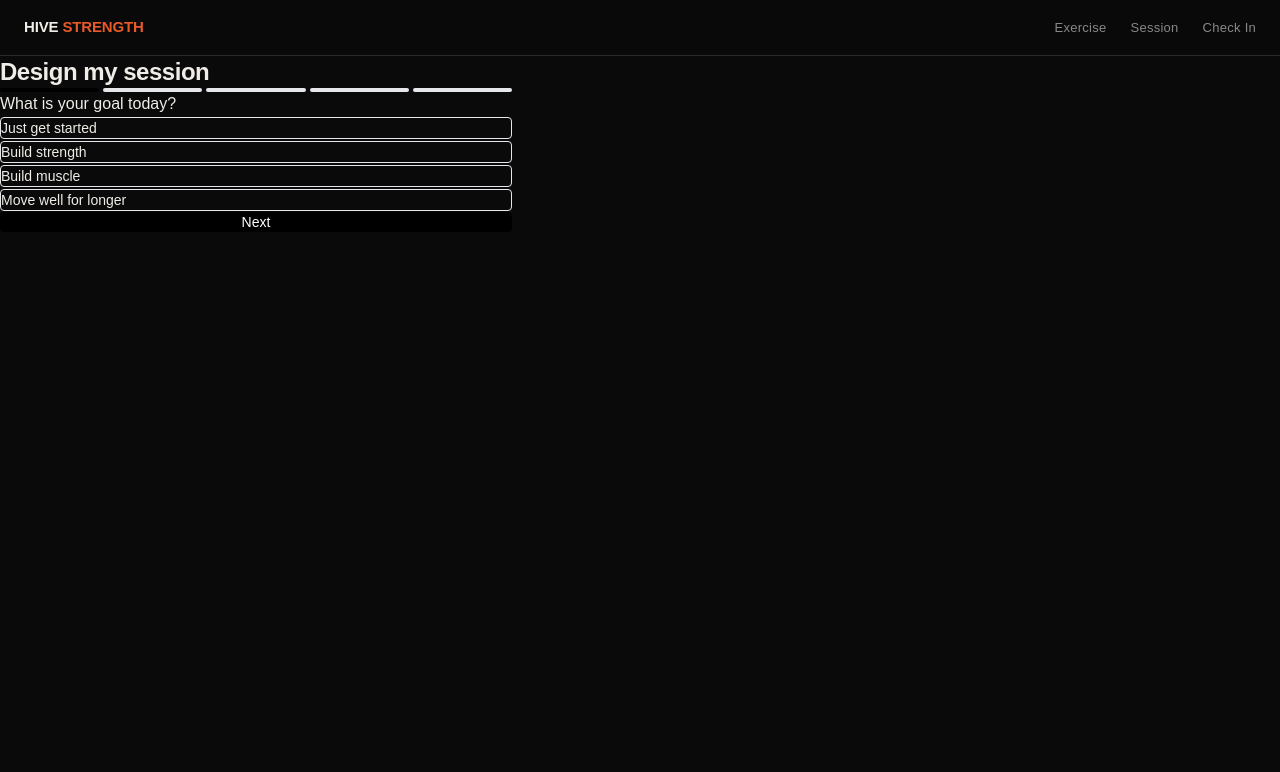
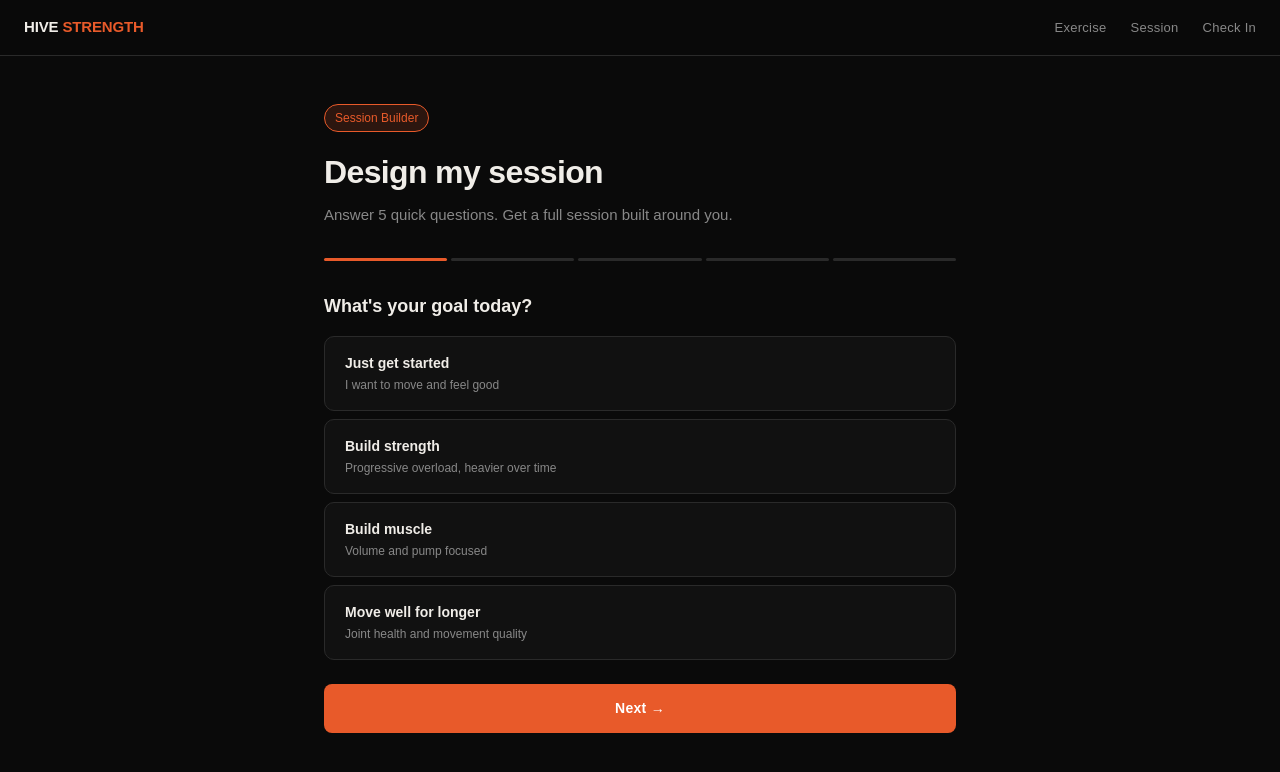
Before and after one commit to saggarsonny-boop/hive-strength-mastery, a Next.js app: page /session in a window 1280 px wide. Shown: the top 772 px of the page. Built offline with nearby package versions, Linux system fonts and the light colour scheme.

Commit message:
redesign: session page dark theme

```diff
--- a/app/session/page.tsx
+++ b/app/session/page.tsx
@@ -61,37 +61,63 @@ export default function SessionPage() {
   if (result) {
     return (
       <LayoutShell>
-        <div className="max-w-lg mx-auto px-4 py-8 space-y-6">
-          <h2 className="text-2xl font-bold">Your Session</h2>
-          <p className="text-gray-500">{result.durationMinutes} min · Focus: {result.techniqueFocus}</p>
-          <section>
-            <p className="font-semibold mb-2">Warm-up</p>
-            <ul className="space-y-1 text-sm">
-              {result.warmUp.map((w, i) => <li key={i}>{w}</li>)}
-            </ul>
-          </section>
-          <section>
-            <p className="font-semibold mb-2">Exercises</p>
-            <div className="space-y-4">
-              {result.exercises.map((ex, i) => (
-                <div key={i} className="border rounded p-3 space-y-1">
-                  <p className="font-medium">{ex.name}</p>
-                  <p className="text-sm text-gray-600">{ex.sets} sets · {ex.repsOrDuration}{ex.rpe ? ` · ${ex.rpe}` : ""}</p>
-                  <p className="text-sm">{ex.techniqueNote}</p>
-                  {ex.alternative && (
-                    <p className="text-xs text-gray-400">If this hurts: {ex.alternative}</p>
-                  )}
+        <div style={{ maxWidth: "680px", margin: "0 auto", padding: "48px 24px" }}>
+          <div style={{ marginBottom: "24px" }}>
+            <span className="tag tag-accent" style={{ marginBottom: "12px", display: "inline-block" }}>Your Session</span>
+            <h2 style={{ fontSize: "32px", marginBottom: "8px" }}>{result.goal}</h2>
+            <p style={{ color: "var(--text-secondary)", fontSize: "14px" }}>{result.durationMinutes} min · Focus: {result.techniqueFocus}</p>
+          </div>
+
+          {/* Pattern coverage */}
+          <div style={{ display: "flex", gap: "8px", flexWrap: "wrap", marginBottom: "24px" }}>
+            {result.patternsCovered.map((p) => (
+              <span key={p} className="tag tag-amber">{p}</span>
+            ))}
+          </div>
+
+          {/* Warm up */}
+          <div className="card" style={{ marginBottom: "16px" }}>
+            <h4 style={{ fontSize: "13px", letterSpacing: "0.1em", color: "var(--text-muted)", marginBottom: "16px", fontFamily: "Syne, sans-serif" }}>WARM UP</h4>
+            <div style={{ display: "flex", flexDirection: "column", gap: "8px" }}>
+              {result.warmUp.map((w, i) => (
+                <div key={i} style={{ display: "flex", gap: "12px", alignItems: "flex-start" }}>
+                  <span style={{ color: "var(--accent-amber)", fontFamily: "Syne, sans-serif", fontWeight: 700, fontSize: "13px", minWidth: "20px" }}>{i + 1}</span>
+                  <p style={{ fontSize: "14px", color: "var(--text-secondary)", lineHeight: 1.5 }}>{w}</p>
                 </div>
               ))}
             </div>
-          </section>
+          </div>
+
+          {/* Exercises */}
+          <div style={{ display: "flex", flexDirection: "column", gap: "12px", marginBottom: "16px" }}>
+            {result.exercises.map((ex, i) => (
+              <div key={i} className="card">
+                <div style={{ display: "flex", justifyContent: "space-between", alignItems: "flex-start", marginBottom: "8px" }}>
+                  <h4 style={{ fontFamily: "Syne, sans-serif", fontSize: "16px", fontWeight: 700 }}>{ex.name}</h4>
+                  <div style={{ display: "flex", gap: "6px", flexWrap: "wrap", justifyContent: "flex-end" }}>
+                    <span className="tag">{ex.sets} sets</span>
+                    <span className="tag">{ex.repsOrDuration}</span>
+                    {ex.rpe && <span className="tag tag-accent">{ex.rpe}</span>}
+                  </div>
+                </div>
+                <p style={{ fontSize: "13px", color: "var(--text-secondary)", lineHeight: 1.5, marginBottom: ex.alternative ? "8px" : "0" }}>{ex.techniqueNote}</p>
+                {ex.alternative && (
+                  <p style={{ fontSize: "12px", color: "var(--text-muted)", paddingTop: "8px", borderTop: "1px solid var(--border)" }}>
+                    If this hurts: {ex.alternative}
+                  </p>
+                )}
+              </div>
+            ))}
+          </div>
+
+          {/* Notes */}
           {result.notes && (
-            <section>
-              <p className="text-sm text-gray-500">{result.notes}</p>
-            </section>
+            <div className="card" style={{ marginBottom: "16px", borderColor: "rgba(74,158,255,0.2)", background: "rgba(74,158,255,0.05)" }}>
+              <p style={{ fontSize: "13px", color: "var(--text-secondary)", lineHeight: 1.6 }}>{result.notes}</p>
+            </div>
           )}
-          <button onClick={() => { setResult(null); setStep("goal"); }}
-            className="bg-white border border-gray-300 text-black px-4 py-3 rounded font-medium text-sm hover:bg-gray-50 w-full">
+
+          <button onClick={() => { setResult(null); setStep("goal"); }} className="btn-secondary">
             Build another session
           </button>
         </div>
@@ -101,102 +127,148 @@ export default function SessionPage() {
 
   return (
     <LayoutShell>
-      <div className="max-w-lg mx-auto px-4 py-8 space-y-6">
-        <h2 className="text-2xl font-bold">Design my session</h2>
-        <div className="flex gap-1">
+      <div style={{ maxWidth: "680px", margin: "0 auto", padding: "48px 24px" }}>
+        <div style={{ marginBottom: "32px" }}>
+          <span className="tag tag-accent" style={{ marginBottom: "16px", display: "inline-block" }}>Session Builder</span>
+          <h2 style={{ fontSize: "32px", marginBottom: "8px" }}>Design my session</h2>
+          <p style={{ color: "var(--text-secondary)", fontSize: "15px" }}>Answer 5 quick questions. Get a full session built around you.</p>
+        </div>
+
+        {/* Progress */}
+        <div style={{ display: "flex", gap: "4px", marginBottom: "32px" }}>
           {STEPS.map((s, i) => (
-            <div key={s} className={`h-1 flex-1 rounded ${i <= stepIndex ? "bg-black" : "bg-gray-200"}`} />
+            <div key={s} style={{
+              flex: 1,
+              height: "3px",
+              borderRadius: "2px",
+              background: i <= stepIndex ? "var(--accent)" : "var(--border)",
+              transition: "background 0.3s",
+            }} />
           ))}
         </div>
+
         {step === "goal" && (
-          <div className="space-y-3">
-            <p className="font-medium">What is your goal today?</p>
+          <div style={{ display: "flex", flexDirection: "column", gap: "8px" }}>
+            <p style={{ fontFamily: "Syne, sans-serif", fontWeight: 600, fontSize: "18px", marginBottom: "8px" }}>What's your goal today?</p>
             {[
-              { id: "just_get_started", label: "Just get started" },
-              { id: "strength", label: "Build strength" },
-              { id: "hypertrophy", label: "Build muscle" },
-              { id: "longevity", label: "Move well for longer" },
+              { id: "just_get_started", label: "Just get started", desc: "I want to move and feel good" },
+              { id: "strength", label: "Build strength", desc: "Progressive overload, heavier over time" },
+              { id: "hypertrophy", label: "Build muscle", desc: "Volume and pump focused" },
+              { id: "longevity", label: "Move well for longer", desc: "Joint health and movement quality" },
             ].map((o) => (
-              <button key={o.id} onClick={() => update("primaryGoal", o.id)}
-                className={`w-full text-left px-4 py-3 rounded border text-sm ${form.primaryGoal === o.id ? "border-black font-medium" : "border-gray-200"}`}>
-                {o.label}
+              <button key={o.id} onClick={() => update("primaryGoal", o.id)} style={{
+                textAlign: "left",
+                padding: "16px 20px",
+                borderRadius: "10px",
+                border: `1px solid ${form.primaryGoal === o.id ? "var(--accent)" : "var(--border)"}`,
+                background: form.primaryGoal === o.id ? "var(--accent-soft)" : "var(--bg-card)",
+                cursor: "pointer",
+                transition: "all 0.15s",
+              }}>
+                <p style={{ fontFamily: "Syne, sans-serif", fontWeight: 600, fontSize: "14px", color: "var(--text-primary)", marginBottom: "2px" }}>{o.label}</p>
+                <p style={{ fontSize: "12px", color: "var(--text-secondary)" }}>{o.desc}</p>
               </button>
             ))}
           </div>
         )}
+
         {step === "equipment" && (
-          <div className="space-y-3">
-            <p className="font-medium">What equipment do you have?</p>
+          <div style={{ display: "flex", flexDirection: "column", gap: "8px" }}>
+            <p style={{ fontFamily: "Syne, sans-serif", fontWeight: 600, fontSize: "18px", marginBottom: "8px" }}>What equipment do you have?</p>
             {[
-              { id: "full_gym", label: "Full gym" },
-              { id: "home_basic", label: "Home gym (some equipment)" },
-              { id: "minimal", label: "Minimal (bands, dumbbells)" },
-              { id: "bodyweight_only", label: "Bodyweight only" },
+              { id: "full_gym", label: "Full gym", desc: "Barbells, cables, machines, everything" },
+              { id: "home_basic", label: "Home gym", desc: "Dumbbells, bench, maybe a bar" },
+              { id: "minimal", label: "Minimal", desc: "Bands, dumbbells, limited kit" },
+              { id: "bodyweight_only", label: "Bodyweight only", desc: "No equipment needed" },
             ].map((o) => (
-              <button key={o.id} onClick={() => update("equipment", o.id)}
-                className={`w-full text-left px-4 py-3 rounded border text-sm ${form.equipment === o.id ? "border-black font-medium" : "border-gray-200"}`}>
-                {o.label}
+              <button key={o.id} onClick={() => update("equipment", o.id)} style={{
+                textAlign: "left",
+                padding: "16px 20px",
+                borderRadius: "10px",
+                border: `1px solid ${form.equipment === o.id ? "var(--accent)" : "var(--border)"}`,
+                background: form.equipment === o.id ? "var(--accent-soft)" : "var(--bg-card)",
+                cursor: "pointer",
+                transition: "all 0.15s",
+              }}>
+                <p style={{ fontFamily: "Syne, sans-serif", fontWeight: 600, fontSize: "14px", color: "var(--text-primary)", marginBottom: "2px" }}>{o.label}</p>
+                <p style={{ fontSize: "12px", color: "var(--text-secondary)" }}>{o.desc}</p>
               </button>
             ))}
           </div>
         )}
+
         {step === "time" && (
-          <div className="space-y-3">
-            <p className="font-medium">How long do you have?</p>
+          <div style={{ display: "flex", flexDirection: "column", gap: "8px" }}>
+            <p style={{ fontFamily: "Syne, sans-serif", fontWeight: 600, fontSize: "18px", marginBottom: "8px" }}>How long do you have?</p>
             {[20, 30, 45, 60, 90].map((t) => (
-              <button key={t} onClick={() => update("timeAvailable", t)}
-                className={`w-full text-left px-4 py-3 rounded border text-sm ${form.timeAvailable === t ? "border-black font-medium" : "border-gray-200"}`}>
-                {t} minutes
+              <button key={t} onClick={() => update("timeAvailable", t)} style={{
+                textAlign: "left",
+                padding: "16px 20px",
+                borderRadius: "10px",
+                border: `1px solid ${form.timeAvailable === t ? "var(--accent)" : "var(--border)"}`,
+                background: form.timeAvailable === t ? "var(--accent-soft)" : "var(--bg-card)",
+                cursor: "pointer",
+                transition: "all 0.15s",
+              }}>
+                <p style={{ fontFamily: "Syne, sans-serif", fontWeight: 600, fontSize: "14px", color: "var(--text-primary)" }}>{t} minutes</p>
               </button>
             ))}
           </div>
         )}
+
         {step === "experience" && (
-          <div className="space-y-3">
-            <p className="font-medium">How experienced are you?</p>
+          <div style={{ display: "flex", flexDirection: "column", gap: "8px" }}>
+            <p style={{ fontFamily: "Syne, sans-serif", fontWeight: 600, fontSize: "18px", marginBottom: "8px" }}>How experienced are you?</p>
             {[
-              { id: "beginner", label: "New to lifting" },
-              { id: "returning", label: "Returning after a break" },
-              { id: "intermediate", label: "Consistent for 1-3 years" },
-              { id: "advanced", label: "4+ years, know my programming" },
+              { id: "beginner", label: "New to lifting", desc: "Never really trained with weights before" },
+              { id: "returning", label: "Returning after a break", desc: "Used to train, now getting back into it" },
+              { id: "intermediate", label: "Consistent for 1-3 years", desc: "I know the basics, want to go deeper" },
+              { id: "advanced", label: "4+ years", desc: "I know my programming, want biomechanics depth" },
             ].map((o) => (
-              <button key={o.id} onClick={() => update("experienceLevel", o.id)}
-                className={`w-full text-left px-4 py-3 rounded border text-sm ${form.experienceLevel === o.id ? "border-black font-medium" : "border-gray-200"}`}>
-                {o.label}
+              <button key={o.id} onClick={() => update("experienceLevel", o.id)} style={{
+                textAlign: "left",
+                padding: "16px 20px",
+                borderRadius: "10px",
+                border: `1px solid ${form.experienceLevel === o.id ? "var(--accent)" : "var(--border)"}`,
+                background: form.experienceLevel === o.id ? "var(--accent-soft)" : "var(--bg-card)",
+                cursor: "pointer",
+                transition: "all 0.15s",
+              }}>
+                <p style={{ fontFamily: "Syne, sans-serif", fontWeight: 600, fontSize: "14px", color: "var(--text-primary)", marginBottom: "2px" }}>{o.label}</p>
+                <p style={{ fontSize: "12px", color: "var(--text-secondary)" }}>{o.desc}</p>
               </button>
             ))}
           </div>
         )}
+
         {step === "constraints" && (
-          <div className="space-y-3">
-            <p className="font-medium">Any injuries or constraints?</p>
-            <p className="text-sm text-gray-500">For example: avoid deep knee flexion, left shoulder impingement. Leave blank if none.</p>
+          <div style={{ display: "flex", flexDirection: "column", gap: "12px" }}>
+            <p style={{ fontFamily: "Syne, sans-serif", fontWeight: 600, fontSize: "18px", marginBottom: "4px" }}>Any injuries or constraints?</p>
+            <p style={{ fontSize: "13px", color: "var(--text-secondary)", marginBottom: "4px" }}>e.g. "avoid deep knee flexion, left shoulder impingement". Leave blank if none.</p>
             <textarea
               value={form.injuriesOrConstraints}
               onChange={(e) => update("injuriesOrConstraints", e.target.value)}
-              rows={3}
-              className="w-full border rounded px-3 py-2 text-sm"
-              placeholder="Type your constraints here, or leave blank"
+              rows={4}
+              placeholder="Type your constraints here, or leave blank..."
             />
           </div>
         )}
-        {error && <p className="text-red-500 text-sm">{error}</p>}
-        <div className="flex gap-3">
+
+        {error && <p style={{ color: "var(--accent)", fontSize: "14px", marginTop: "12px" }}>{error}</p>}
+
+        <div style={{ display: "flex", gap: "12px", marginTop: "24px" }}>
           {stepIndex > 0 && (
-            <button onClick={() => setStep(STEPS[stepIndex - 1])}
-              className="bg-white border border-gray-300 text-black px-4 py-3 rounded font-medium text-sm hover:bg-gray-50 flex-1">
+            <button onClick={() => setStep(STEPS[stepIndex - 1])} className="btn-secondary" style={{ flex: 1 }}>
               Back
             </button>
           )}
           {!isLast ? (
-            <button onClick={() => setStep(STEPS[stepIndex + 1])}
-              className="bg-black text-white px-4 py-3 rounded font-medium text-sm hover:opacity-80 flex-1">
-              Next
+            <button onClick={() => setStep(STEPS[stepIndex + 1])} className="btn-primary" style={{ flex: 1 }}>
+              Next →
             </button>
           ) : (
-            <button onClick={submit} disabled={loading}
-              className="bg-black text-white px-4 py-3 rounded font-medium text-sm hover:opacity-80 disabled:opacity-40 flex-1">
-              {loading ? "Building your session..." : "Build my session"}
+            <button onClick={submit} disabled={loading} className="btn-primary" style={{ flex: 1 }}>
+              {loading ? "Building your session..." : "Build my session →"}
             </button>
           )}
         </div>
```
